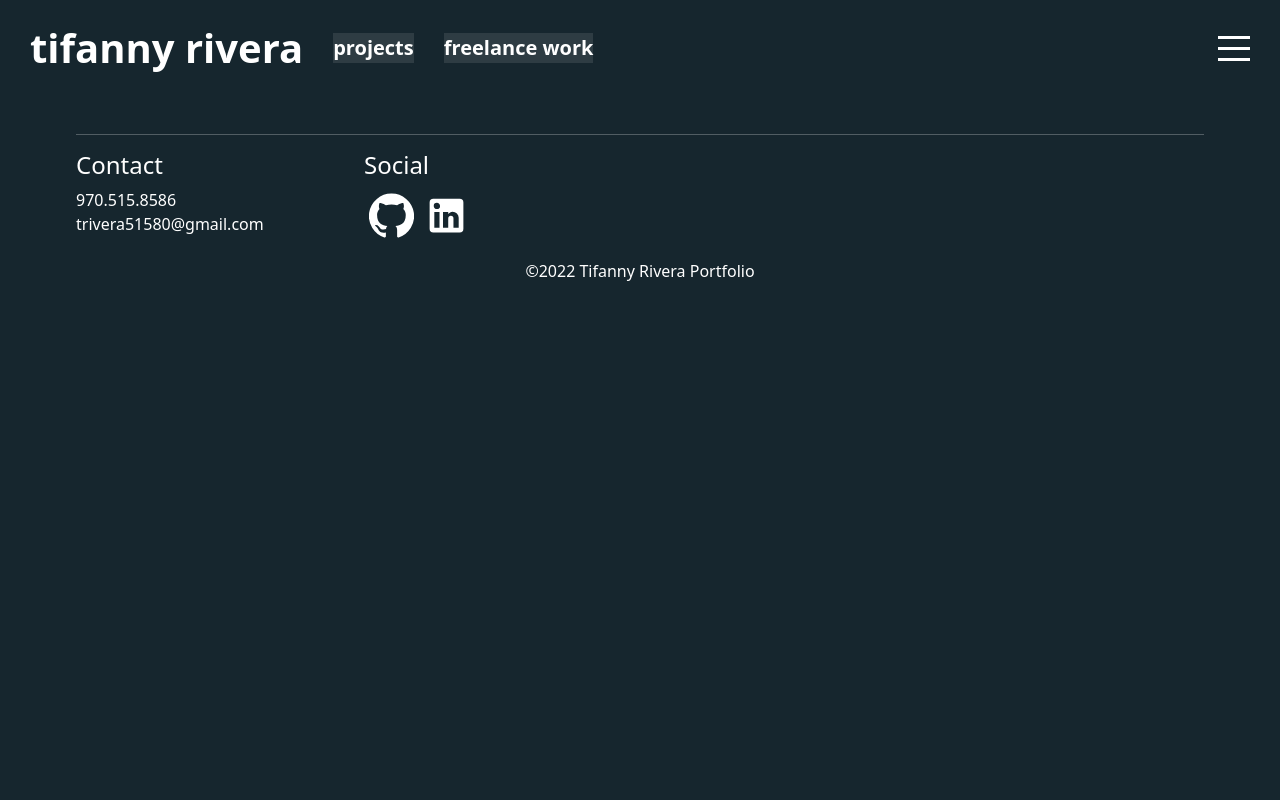
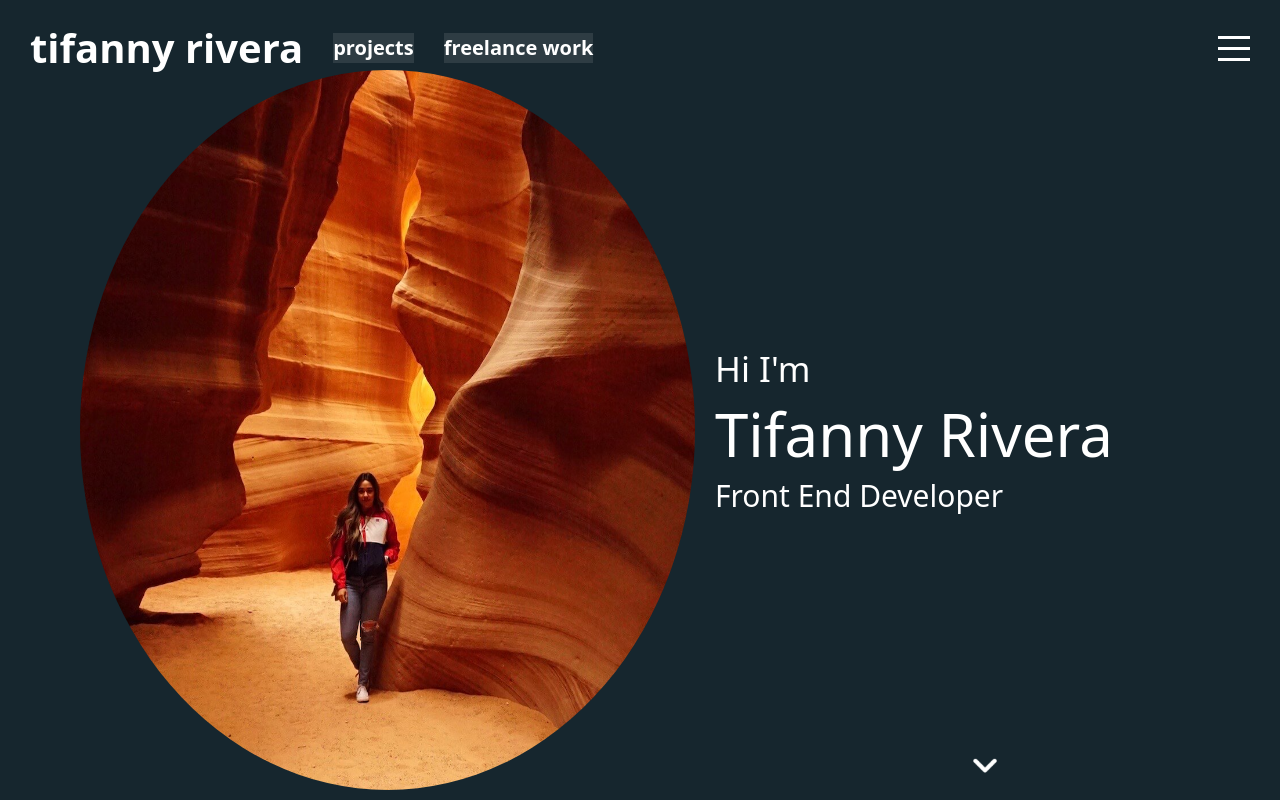
Before and after one commit to trivera777/TifannyRiveraPortfolio, a React (Create React App) app: page / in a window 1280 px wide. Built offline with nearby package versions, Linux system fonts and the light colour scheme.

Commit message:
styling footer also working on positioning footer at the bottom of page

```diff
--- a/src/app.scss
+++ b/src/app.scss
@@ -7,7 +7,6 @@
         position: relative;
         scroll-behavior: smooth;
         overflow: scroll;
-        scroll-snap-type: y mandatory;
         scrollbar-width: none;
         &::-webkit-scrollbar{
             display: none;
--- a/src/components/Footer/Footer.jsx
+++ b/src/components/Footer/Footer.jsx
@@ -4,7 +4,7 @@
 
 export default function Footer() {
   return (
-    <div className="footer" id="footer">
+    <div className="mainFooter" id="footer">
       <div className="container">
         <hr />
         <div className="row">
--- a/src/components/Footer/footer.scss
+++ b/src/components/Footer/footer.scss
@@ -1,12 +1,17 @@
 @import "../../global.scss";
 
-.footer {
+.mainFooter {
     width: 100%;
-    height: 70px;
     background-color: $mainColor;
     color: $mainText;
-    position: sticky;
-    bottom: 0;
+    bottom: 0px;
+    overflow: hidden;
+    flex-direction: column;
+    min-height: 20px;
+
+    @include mobile {
+        height: 20vh;
+    }
 
     .icon {
         margin: 5px;
```
